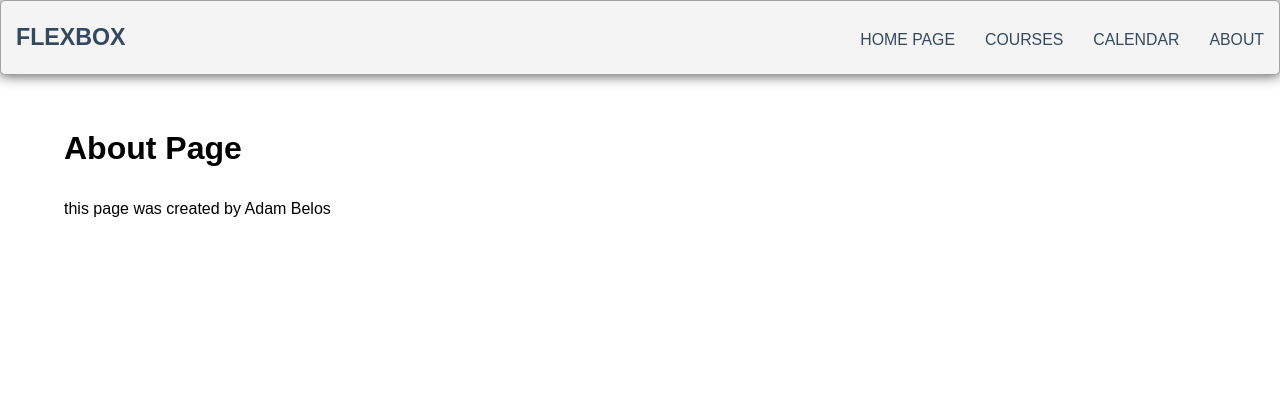
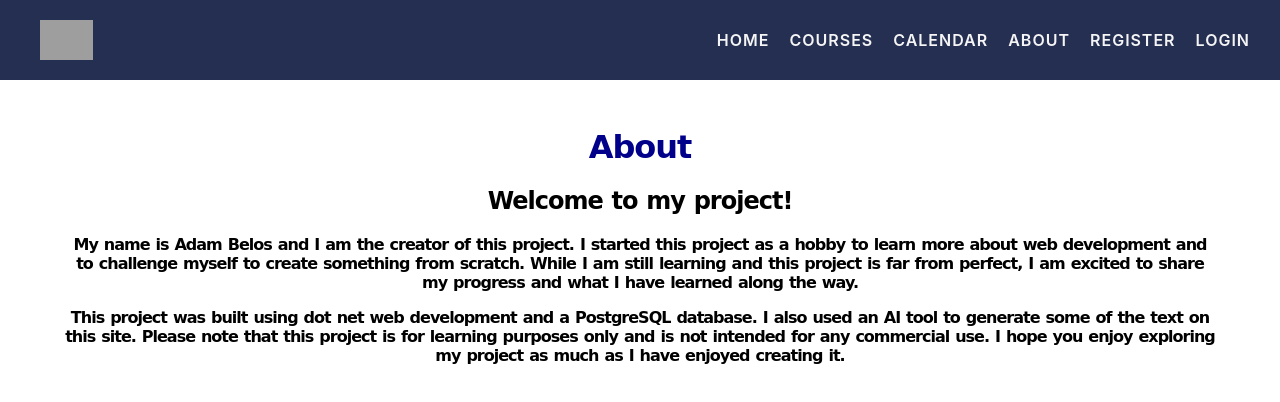
Before and after one commit to OscarwOw/FitnessReservationSystemReact, a React (Create React App) app: page /about in a window 1280 px wide. Shown: the top 402 px of the page. Built offline with nearby package versions, Linux system fonts and the light colour scheme; grey boxes are pictures that could not be loaded.

Commit message:
Style navigation bar

```diff
--- a/src/App.js
+++ b/src/App.js
@@ -1,6 +1,3 @@
-
-
-
 import { Route, Routes } from 'react-router-dom';
 import Layout from './components/layout/layout';
 import AboutPage from './pages/AboutPage';
@@ -9,6 +6,8 @@ import CourseDetailsPage from './pages/CourseDetailsPage';
 import CoursesPage from './pages/CoursesPage';
 import HomePage from './pages/HomePage';
 import AddReservationPage from './pages/AddReservationPage';
+import RegisterPage from './pages/RegisterPage';
+import LoginPage from './pages/LoginPage';
 
 
 
@@ -24,6 +23,8 @@ function App() {
                 <Route path="/calendar" element={<CalendarPage />} />
                 <Route path="/about" element={<AboutPage />} />
                 <Route path="/CreateReservation/:id" element={<AddReservationPage />} />
+                <Route path="/Register" element={<RegisterPage />} />
+                <Route path="/Login" element={<LoginPage />} />
             </Routes>
         </Layout>
     );
--- a/src/components/layout/NavigationBar.js
+++ b/src/components/layout/NavigationBar.js
@@ -1,33 +1,62 @@
-import { Link } from "react-router-dom";
-
-import classes from './NavigationBar.module.css';
-
-
+import React from 'react';
+import { Link } from 'react-router-dom';
+import styles from './NavigationBar.module.css';
 
 function NavigationBar() {
+    return (
+        <nav className={styles.container}>
+            {/* burger menu */}
+            <div className={styles.burgerMenuInput}>
+                <input type="checkbox" aria-label="Toggle menu" />
+                <span></span>
+                <span></span>
+                <span></span>
+            </div>
 
-    return (
-        <header className={classes.header} >
-            <h1 className={classes.logo}><a href="#">Flexbox</a></h1>
-            <ul className={classes.navbar}>
-                <li>
-                    <Link to='/'>Home Page</Link>
-                </li>
-                <li>
-                    <Link to='/courses'>Courses</Link>
-                </li>
-                <li>
-                    <Link to='/calendar'>Calendar</Link>
-                </li>
+            {/* logo */}
+            <Link to="/" className={styles.logo}>
+                <img src="https://wweb.dev/resources/navigation-generator/logo-placeholder.png" alt="My Awesome Website" />
+            </Link>
 
-                <li>
-                    <Link to='/about'>About</Link>
-                </li>
-            </ul>
-        </header>
+            {/* menu items */}
+            <div className={styles.menu}>
+                <ul>
+                    <li className={styles.menuItem}>
+                        <Link to="/" className={styles.menuLink}>
+                            Home
+                        </Link>
+                    </li>
+                    <li className={styles.menuItem}>
+                        <Link to="/courses" className={styles.menuLink}>
+                            Courses
+                        </Link>
+                    </li>
+                    <li className={styles.menuItem}>
+                        <Link to="/calendar" className={styles.menuLink}>
+                            Calendar
+                        </Link>
+                    </li>
+                    <li className={styles.menuItem}>
+                        <Link to="/about" className={styles.menuLink}>
+                            About
+                        </Link>
+                    </li>
+                </ul>
+                <ul>
+                    <li className={styles.menuItem}>
+                        <Link to="/register" className={styles.menuLink}>
+                            Register
+                        </Link>
+                    </li>
+                    <li className={styles.menuItem}>
+                        <Link to="/login" className={styles.menuLink}>
+                            Login
+                        </Link>
+                    </li>
+                </ul>
+            </div>
+        </nav>
     );
-
-
 }
 
 export default NavigationBar;
--- a/src/components/layout/NavigationBar.module.css
+++ b/src/components/layout/NavigationBar.module.css
@@ -1,105 +1,151 @@
-* {
+.container {
+    position: relative;
+    display: flex;
+    align-items: center;
+    margin-bottom: 20px;
+    background: #252f51;
+    color: #cdcdcd;
+    padding: 20px;
+    z-index: 1;
+    -webkit-user-select: none;
+    user-select: none;
     box-sizing: border-box;
 }
 
-body {
-    font-family: 'Montserrat', sans-serif;
-    line-height: 1.6;
-    margin: 0;
-    min-height: 100vh;
+.logo {
+    line-height: 0;
+    margin: 0 20px;
 }
 
-ul {
-    margin: 0;
-    padding: 0;
-    list-style: none;
+    .logo img {
+        max-height: 40px;
+        max-width: 100px;
+        flex-shrink: 0;
+    }
+
+.menuLink {
+    text-decoration: none;
+    color: whitesmoke;
+    transition: color 0.3s ease;
 }
 
+    .menuLink:hover {
+        color: #00C6A7;
+    }
 
-h2,
-h3,
-a {
-    color: #34495e;
+input {
+    display: block;
+    width: 35px;
+    height: 25px;
+    margin: 0;
+    position: absolute;
+    cursor: pointer;
+    opacity: 0; /* hide this */
+    z-index: 2; /* and place it over the hamburger */
+    -webkit-touch-callout: none;
 }
 
-a {
-    text-decoration: none;
+/* Burger menu */
+span {
+    display: block;
+    width: 33px;
+    height: 4px;
+    margin-bottom: 5px;
+    position: relative;
+    background: #cdcdcd;
+    border-radius: 3px;
+    z-index: 1;
+    transform-origin: 4px 0px;
+    transition: transform 0.5s cubic-bezier(0.77,0.2,0.05,1.0), background 0.5s cubic-bezier(0.77,0.2,0.05,1.0), opacity 0.55s ease;
 }
 
+    span:first-child {
+        transform-origin: 0% 0%;
+    }
 
+    span:nth-child(3) {
+        transform-origin: 0% 100%;
+    }
 
-.logo {
-    margin: 0;
-    font-size: 1.45em;
+input:checked ~ span {
+    opacity: 1;
+    transform: rotate(45deg) translate(3px,-1px);
+    background: #252f51;
 }
 
-.navbar {
-    margin-top: 5px;
+    input:checked ~ span:nth-child(4) {
+        opacity: 0;
+        transform: rotate(0deg) scale(0.2, 0.2);
+    }
+
+    input:checked ~ span:nth-child(3) {
+        transform: rotate(-45deg) translate(-5px,11px);
+    }
+
+.menu {
+    display: flex;
+    flex-direction: row;
+    align-items: center;
+    margin-left: auto;
 }
 
-    .logo a,
-    .navbar a {
-        padding: 10px 15px;
-        text-transform: uppercase;
-        text-align: center;
-        display: block;
+    .menu ul {
+        list-style: none;
+        margin: 0;
+        padding: 0;
+        display: flex;
+        align-items: center;
     }
 
-    .navbar a {
-        color: #34495e;
-        font-size: .99em;
+.menuItem {
+    margin: 0 10px;
+}
+
+.menuLink {
+    font-size: 1rem;
+    text-transform: uppercase;
+    letter-spacing: 1px;
+    font-weight: 600;
+    transition: color 0.3s ease;
+}
+
+    .menuLink:hover {
+        color: #00C6A7;
     }
 
-        .navbar a:hover {
-            color: #718daa;
+@media (max-width: 767px) {
+    .menu {
+        position: absolute;
+        top: 100%;
+        left: 0;
+        width: 100%;
+        flex-direction: column;
+        background: #252f51;
+        padding: 20px;
+        transform: scale(0);
+        transform-origin: top;
+        transition: transform 0.5s cubic-bezier(0.77,0.2,0.05,1.0);
+    }
+
+        .menu ul {
+            flex-direction: column;
+            align-items: flex-start;
         }
 
-
-
-.header {
-    padding-top: .5em;
-    padding-bottom: .5em;
-    border: 1px solid #a2a2a2;
-    background-color: #f4f4f4;
-    -webkit-box-shadow: 0px 0px 14px 0px rgba(0,0,0,0.75);
-    -moz-box-shadow: 0px 0px 14px 0px rgba(0,0,0,0.75);
-    box-shadow: 0px 0px 14px 0px rgba(0,0,0,0.75);
-    -webkit-border-radius: 5px;
-    -moz-border-radius: 5px;
-    border-radius: 5px;
-}
-
-
-/* =================================
-  Media Queries
-==================================== */
-
-
-
-
-@media (min-width: 769px) {
-    .header,
-    .navbar {
-        display: flex;
+    .menuItem {
+        margin: 10px 0;
     }
 
-    .header {
-        flex-direction: column;
-        align-items: center;
-        .header
-
-{
-    width: 80%;
-    margin: 0 auto;
-    max-width: 1150px;
-}
-
-}
-}
-
-@media (min-width: 1025px) {
-    .header {
-        flex-direction: row;
-        justify-content: space-between;
+    input:checked ~ .menu {
+        transform: scale(1);
     }
 }
+@media (min-width: 765px) {
+    .burgerMenuInput {
+        display: none;
+    }
+
+    span {
+        display: none;
+    }
+}
--- a/src/pages/AboutPage.js
+++ b/src/pages/AboutPage.js
@@ -1,10 +1,25 @@
+import classes from './HomePage.module.css';
 function AboutPage() {
 
     return (
-    <div>
-        <h1>About Page</h1>
-        <p>this page was created by Adam Belos</p>
-    </div>
+        <div className={classes.container}>
+            <h1 className={classes.heading}>About</h1>
+            <h2 >Welcome to my project!</h2>
+            <p>
+                My name is Adam Belos and I am the creator of this project. I started
+                this project as a hobby to learn more about web development and to
+                challenge myself to create something from scratch. While I am still
+                learning and this project is far from perfect, I am excited to share my
+                progress and what I have learned along the way.
+            </p>
+            <p>
+                This project was built using dot net web development and a PostgreSQL
+                database. I also used an AI tool to generate some of the text on this
+                site. Please note that this project is for learning purposes only and is
+                not intended for any commercial use. I hope you enjoy exploring my
+                project as much as I have enjoyed creating it.
+            </p>
+        </div>
     );
 }
 
```
